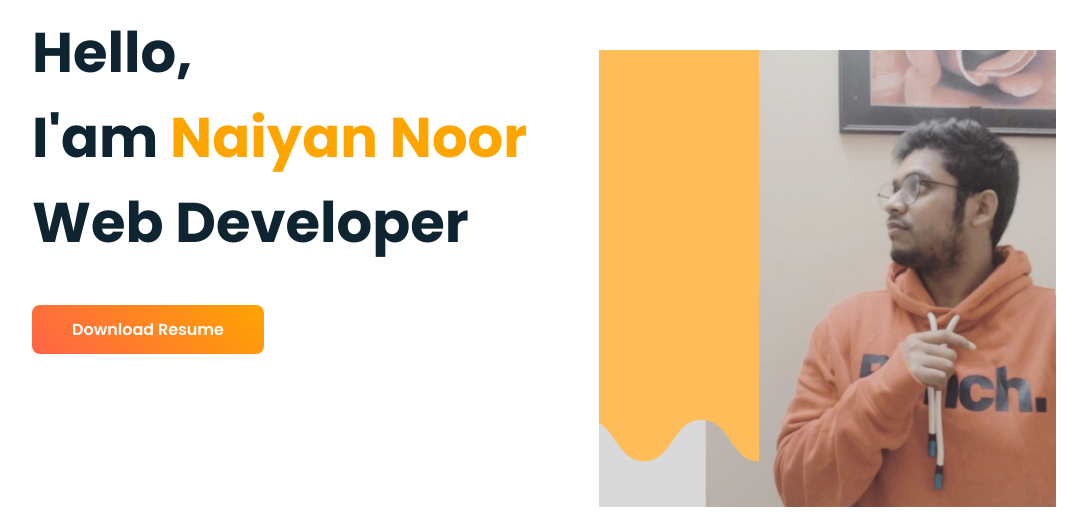
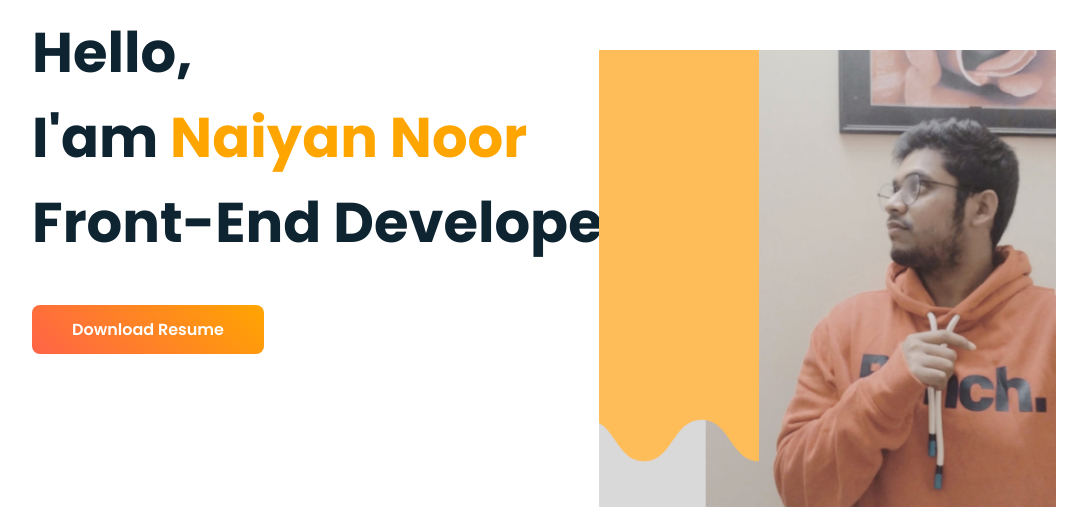
Before and after one commit to NaiyanNoor/naiyannoor.github.io, a plain HTML site: page design-portfolio-main/index.html in a window 1280 px wide. Shown: the part 173-703 px from the top of the page, without its empty margins (96-1183 px from the left). Drawn offline with nearby package versions, Linux system fonts and the light colour scheme.

Commit message:
Update index.html

```diff
--- a/design-portfolio-main/index.html
+++ b/design-portfolio-main/index.html
@@ -44,7 +44,7 @@
             <!--===== HOME =====-->
             <section class="home bd-grid" id="home">
                 <div class="home__data">
-                    <h1 class="home__title">Hello,<br>I'am <span class="home__title-color">Naiyan Noor</span><br> Web Developer</h1>
+                    <h1 class="home__title">Hello,<br>I'am <span class="home__title-color">Naiyan Noor</span><br> Front-End Developer</h1>
 
                     <a target="_blank" https://drive.google.com/file/d/1P9hVu838Km1NmBcXaLycSihe_kHmVDeM/view " class="button">Download Resume</a>
                 </div>
```
